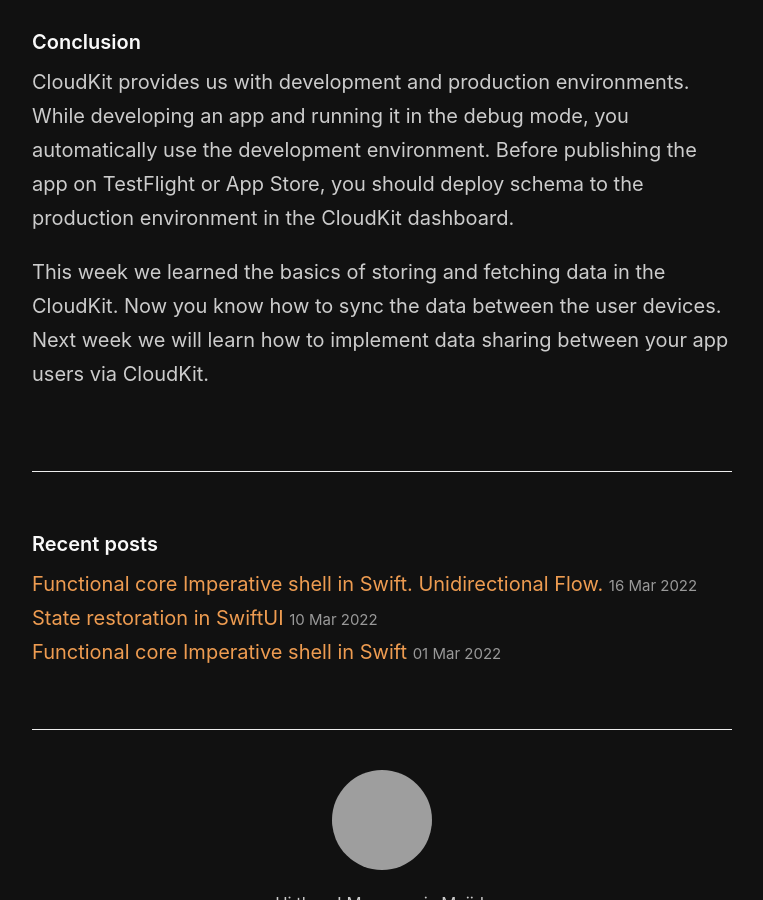
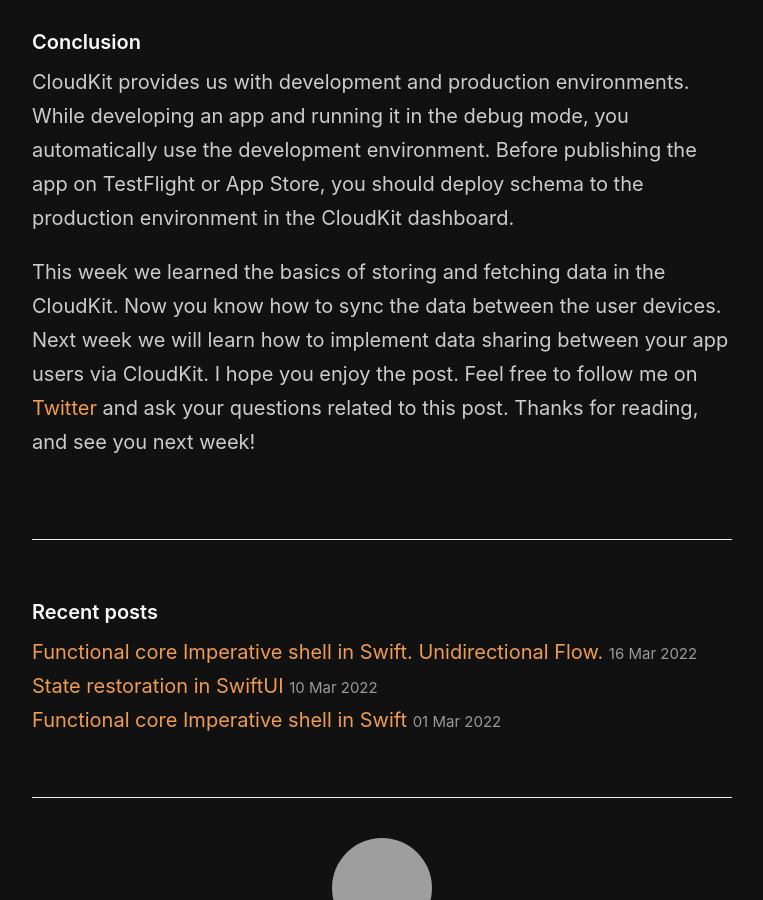
Before and after one commit to mecid/mecid.github.io, a Jekyll site: the page built from _posts/2022-03-23-getting-started-with-cloudkit.md, in a window 1280 px wide and 900 px high, scrolled down 7134 px, cut to the strip 0-900 px from the top of the window. Shown: the whole strip, without its empty margins (258-1021 px from the left). Built offline with Jekyll 4.4.1, drawn with Linux system fonts in a browser that asks for light colours; grey boxes are pictures that could not be loaded.

Commit message:
Conclusion added to cloudkit post

```diff
--- a/_posts/2022-03-23-getting-started-with-cloudkit.md
+++ b/_posts/2022-03-23-getting-started-with-cloudkit.md
@@ -278,4 +278,4 @@
 #### Conclusion
 CloudKit provides us with development and production environments. While developing an app and running it in the debug mode, you automatically use the development environment. Before publishing the app on TestFlight or App Store, you should deploy schema to the production environment in the CloudKit dashboard.
 
-This week we learned the basics of storing and fetching data in the CloudKit. Now you know how to sync the data between the user devices. Next week we will learn how to implement data sharing between your app users via CloudKit.
+This week we learned the basics of storing and fetching data in the CloudKit. Now you know how to sync the data between the user devices. Next week we will learn how to implement data sharing between your app users via CloudKit. I hope you enjoy the post. Feel free to follow me on [Twitter](https://twitter.com/mecid) and ask your questions related to this post. Thanks for reading, and see you next week!
```
